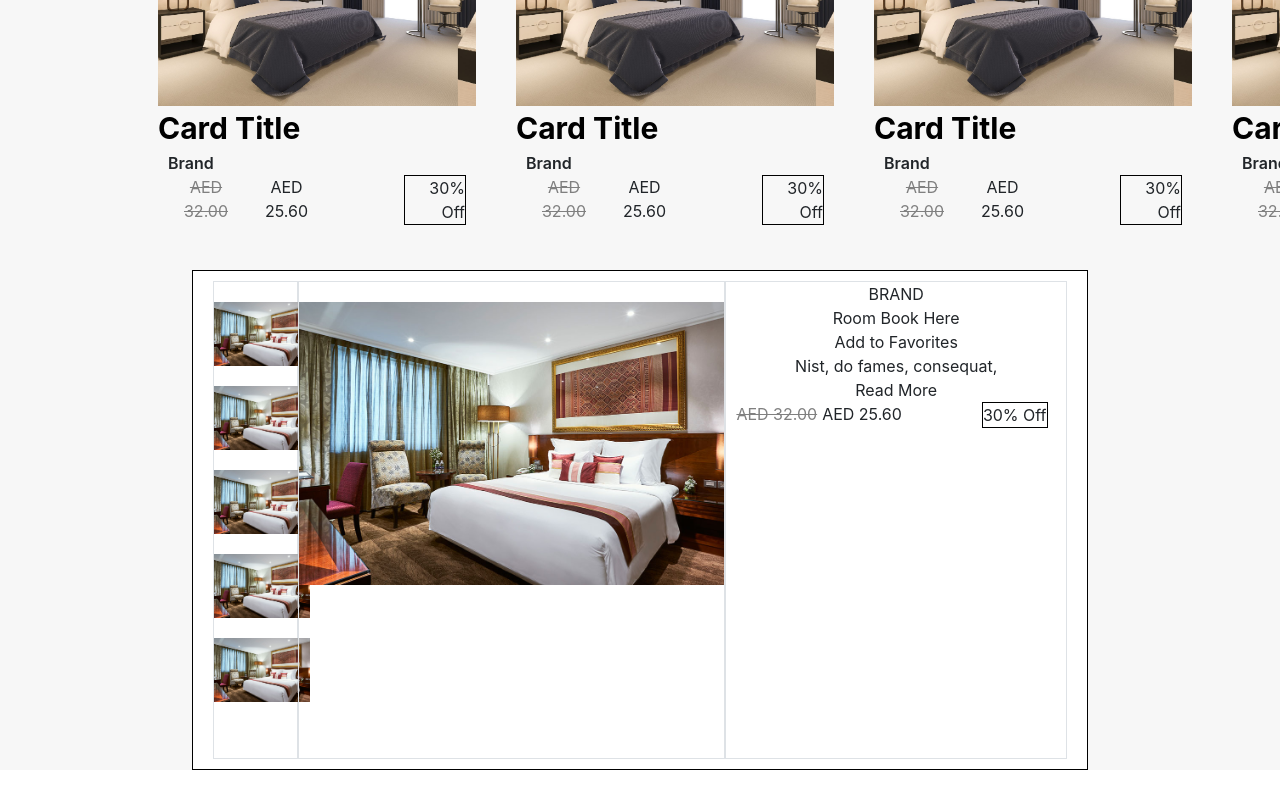
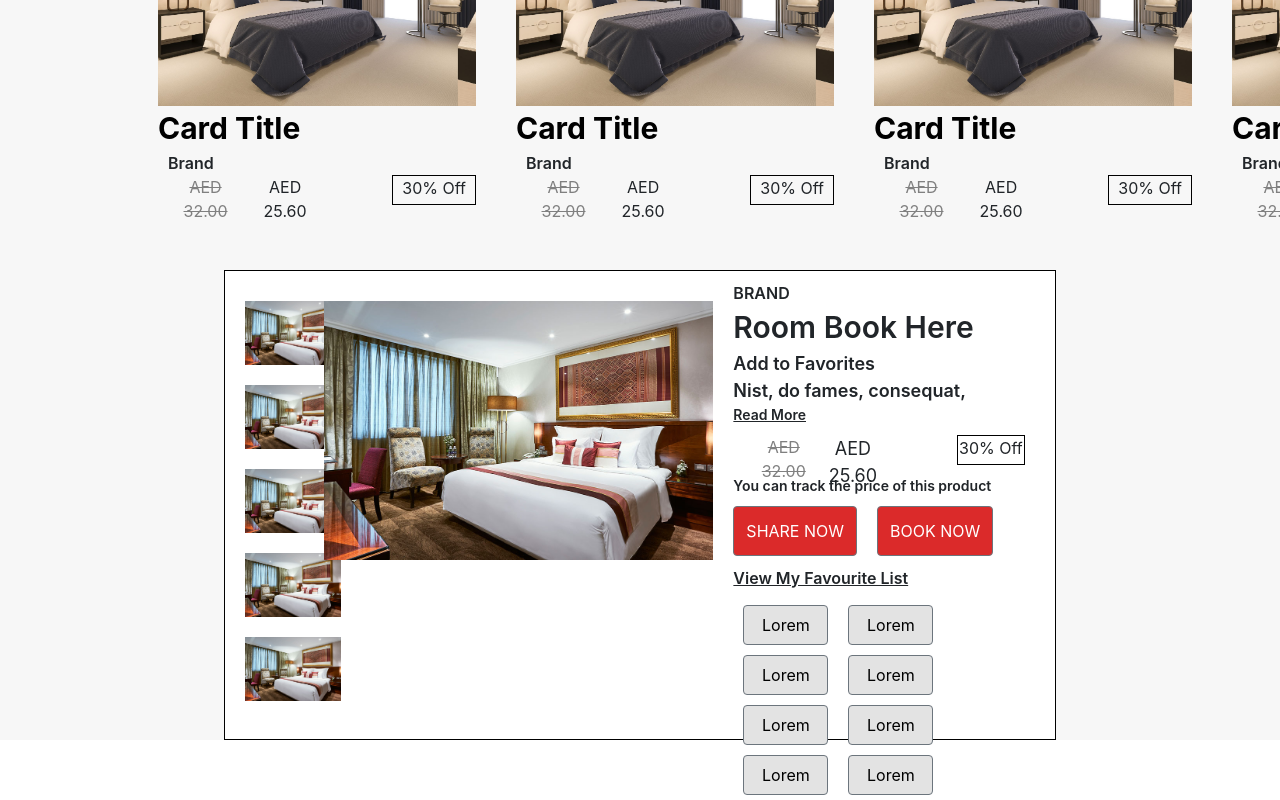
Before and after one commit to deanzhang380/Web_HCI, a React (Create React App) app: page / in a window 1280 px wide. Shown: the part 1120-1920 px from the top of the page. Before the commit the page ends 1890 px from the top, so only its background shows below. Built offline with nearby package versions, Linux system fonts and the light colour scheme.

Commit message:
fix caurosel size, top view

```diff
--- a/src/Header/Caurosel/caurosel.css
+++ b/src/Header/Caurosel/caurosel.css
@@ -38,3 +38,6 @@
   top: 20px;
   left:20px
 }
+.carousel-control-next, .carousel-control-prev {
+width: 10% !important;
+}
--- a/src/Main/Card/card.css
+++ b/src/Main/Card/card.css
@@ -29,8 +29,9 @@
     text-decoration: line-through;
 }
 .sale-off{
-    text-align: right;
-    margin-right: 10px;
+
     border: 1px black solid;
-    margin-left: 80px;
+    margin-left: 70px;
+    width: 90px;
+    height: 30px;
 }
--- a/src/Main/Form_View/Form_top_view.css
+++ b/src/Main/Form_View/Form_top_view.css
@@ -1,7 +1,7 @@
 .form_tv{
-    width: 70%;
+    width: 65%;
     border:1px black solid;
-    height: 500px;
+    height: 470px;
     margin: 0 auto;
     background: white;
     display: flex;
@@ -24,10 +24,66 @@
 }
 
 .tv_info{
+    padding-left: 10px;
     width:40%;
     display: block;
+    margin-left: 10px;
 }
-
 .sub_image{
     margin-top: 20px;
 }
+
+.txt_left{
+    text-align: left;
+}
+
+.btn_top_view{
+    background-color: rgb(219,42,42) !important;
+    margin-right: 20px !important;
+    height: 50px;
+}
+
+.btn_group{
+    width: 85px;
+    height:40px;
+    margin: 5px 10px;
+    background-color: rgb(227,227,227) !important;
+    color: black !important;
+}
+
+.size30{
+    font-size: 30px;
+}
+
+.font-weight{
+    font-weight: 600;
+}
+
+.size18{
+    font-size: 18px;
+}
+
+.tv_price{
+    padding:10px;
+    height: 50px;
+}
+
+.margin_top_auto{
+    margin-top: auto;
+}
+
+.text_underline{
+    text-decoration: underline;
+}
+
+.size14{
+    font-size: 14px;
+}
+
+.size12{
+    font-size:12px;
+}
+
+.margin_top_bottom{
+    margin: 10px 0;
+}
--- a/src/Main/Form_View/Form_top_view.js
+++ b/src/Main/Form_View/Form_top_view.js
@@ -1,5 +1,5 @@
 import React, { useState } from 'react';
-import { Container, Row, Col, Form,Media } from 'reactstrap';
+import { Container, Row, Col, Form,Media, Button } from 'reactstrap';
 import './Form_top_view.css'
 import img from './../../Img/hotelroom.jpg'
 var imgStyle = {
@@ -16,7 +16,7 @@ const Form_top_view = () => {;
   return (
   <div className="top_view_container">
     <Form className="form_tv">
-        <div className="border tv_sub_image">
+        <div className=" tv_sub_image">
             <Media className="sub_image" style={imgStyle}
               object
               src={img}
@@ -38,7 +38,7 @@ const Form_top_view = () => {;
               src={img}
               alt="My PlaceHolder Picture"></Media>
         </div>
-        <div className="border tv_main_image">
+        <div className=" tv_main_image">
             <Media className="sub_image" style={mainImgStyle}
               object
               src={img}
@@ -46,18 +46,42 @@ const Form_top_view = () => {;
 
             </Media>
         </div>
-        <div className="border tv_info">
-            <div>BRAND</div>
-            <div>Room Book Here</div>
-            <div>Add to Favorites</div>
-            <div>Nist, do fames, consequat,</div>
-            <div>Read More</div>
-            <div className="price">
+        <div className=" tv_info">
+            <div className="txt_left font-weight">BRAND</div>
+            <div className="txt_left size30 font-weight">Room Book Here</div>
+            <div className="txt_left font-weight size18">Add to Favorites</div>
+            <div className="txt_left font-weight size18">Nist, do fames, consequat,</div>
+            <div className="txt_left font-weight text_underline size14">Read More</div>
+            <div className="tv_price">
+            <div className="price margin_top_auto">
                 <div className="origin-price">AED 32.00</div>
-                <div>AED 25.60</div>
-                <div className="sale-off">30% Off</div>
+                <div className="size18">AED 25.60</div>
+                <div className="sale-off"><div>30% Off</div></div>
+
             </div>
-
+            </div>
+            <div className="txt_left font-weight size14">You can track the price of this product</div>
+            <div className="txt_left margin_top_bottom">
+              <Button className="btn_top_view">SHARE NOW</Button>
+              <Button className="btn_top_view">BOOK NOW </Button>
+            </div>
+            <div className="view_my_favourite_list txt_left font-weight text_underline margin_top_bottom">
+                 View My Favourite List
+            </div>
+            <div className="favorite_list_group txt_left">
+            <div>
+              <Button className="btn_group">Lorem </Button>
+              <Button className="btn_group">Lorem </Button>
+              <Button className="btn_group">Lorem </Button>
+              <Button className="btn_group">Lorem </Button>
+            </div>
+            <div>
+              <Button className="btn_group">Lorem </Button>
+              <Button className="btn_group">Lorem </Button>
+              <Button className="btn_group">Lorem </Button>
+              <Button className="btn_group">Lorem </Button>
+            </div>
+            </div>
         </div>
     </Form>
   </div>
```
